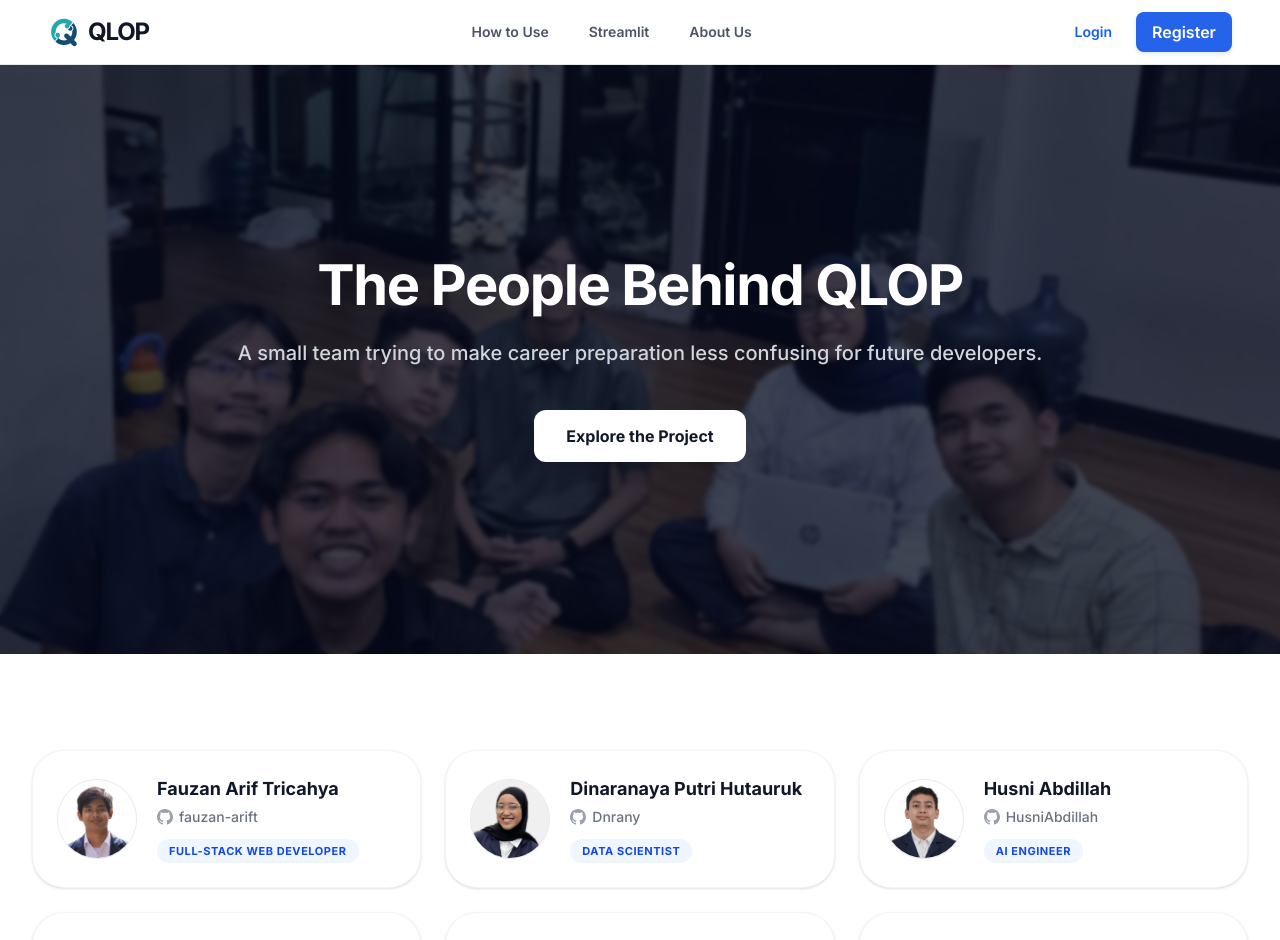
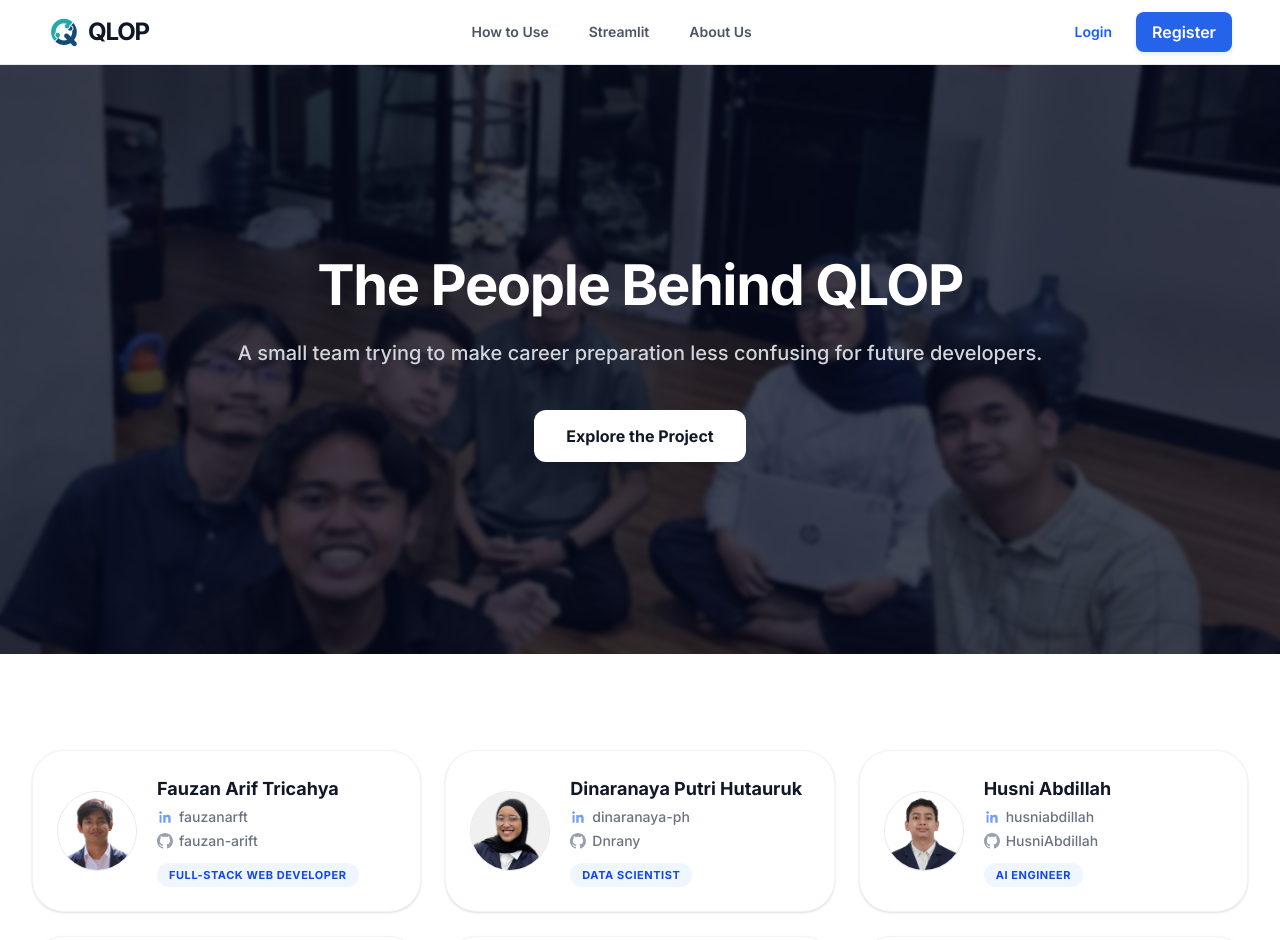
Before and after one commit to QLOP-CC26/qlop, a React (Vite) app in the folder frontend/: page /about in a window 1280 px wide. Shown: the top 940 px of the page. Built offline with nearby package versions, Linux system fonts and the light colour scheme.

Commit message:
style: menambahkan linkedin ke profile

```diff
--- a/frontend/src/components/InputField/InputField.jsx
+++ b/frontend/src/components/InputField/InputField.jsx
@@ -1,4 +1,5 @@
-import { Mail, Lock, User } from 'lucide-react';
+import { useState } from 'react';
+import { Mail, Lock, User, Eye, EyeOff } from 'lucide-react';
 
 const icons = { mail: Mail, lock: Lock, user: User };
 
@@ -14,7 +15,10 @@ const InputField = ({
   error,
   id,
 }) => {
+  const [showPassword, setShowPassword] = useState(false);
   const IconComponent = icon ? icons[icon] : null;
+  const isPassword = type === 'password';
+  const inputType = isPassword ? (showPassword ? 'text' : 'password') : type;
 
   return (
     <div className="flex flex-col gap-2 w-full">
@@ -50,13 +54,25 @@ const InputField = ({
 
         <input
           id={id}
-          type={type}
+          type={inputType}
           placeholder={placeholder}
           value={value}
           onChange={onChange}
           autoComplete="off"
-          className="flex-1 border-none bg-transparent text-base text-[#0F172A] placeholder-[#75777D] outline-none"
+          className="flex-1 border-none bg-transparent text-base text-[#0F172A] placeholder-[#75777D] outline-none [&::-ms-reveal]:hidden [&::-ms-clear]:hidden [&::-webkit-credentials-auto-fill-button]:hidden"
+          style={{ WebkitTextSecurity: undefined }}
         />
+
+        {isPassword && (
+          <button
+            type="button"
+            onClick={() => setShowPassword(!showPassword)}
+            className="text-[#75777D] flex-shrink-0 hover:text-[#45474C] transition-colors"
+            tabIndex={-1}
+          >
+            {showPassword ? <EyeOff className="w-5 h-5" /> : <Eye className="w-5 h-5" />}
+          </button>
+        )}
       </div>
 
       {error && <span className="text-xs text-red-500">{error}</span>}
--- a/frontend/src/pages/Auth/LoginPage.jsx
+++ b/frontend/src/pages/Auth/LoginPage.jsx
@@ -147,7 +147,6 @@ const LoginPage = () => {
               type="password"
               placeholder="••••••••"
               icon="lock"
-              hint="Forgot password?"
               value={form.password}
               onChange={handleChange('password')}
             />
--- a/frontend/src/pages/Landing/AboutUs.jsx
+++ b/frontend/src/pages/Landing/AboutUs.jsx
@@ -13,12 +13,30 @@ const GithubIcon = ({ className }) => (
   </svg>
 );
 
+const LinkedinIcon = ({ className = '' }) => {
+  const classes = `${className} w-4 h-4 text-blue-600 opacity-60 group-hover:opacity-100 transition-opacity`;
+
+  return (
+    <svg
+      xmlns="http://www.w3.org/2000/svg"
+      viewBox="0 0 24 24"
+      width="16"
+      height="16"
+      fill="currentColor"
+      className={classes}
+    >
+      <path d="M20.447 20.452h-3.554v-5.569c0-1.328-.027-3.036-1.849-3.036-1.851 0-2.134 1.445-2.134 2.94v5.665H9.355V9h3.414v1.561h.049c.476-.9 1.637-1.849 3.372-1.849 3.604 0 4.271 2.372 4.271 5.456v6.284zM5.337 7.433c-1.144 0-2.069-.927-2.069-2.07 0-1.143.925-2.069 2.069-2.069s2.069.926 2.069 2.069c0 1.143-.925 2.07-2.069 2.07zM6.814 20.452H3.86V9h2.954v11.452z" />
+    </svg>
+  );
+};
+
 const teamMembers = [
   {
     id: 1,
     name: 'Fauzan Arif Tricahya',
     role: 'Full-Stack Web Developer',
     github: 'fauzan-arift',
+    linkedin: 'fauzanarft',
     image: '/Fauzan-qlop.png',
   },
   {
@@ -26,6 +44,7 @@ const teamMembers = [
     name: 'Dinaranaya Putri Hutauruk',
     role: 'Data Scientist',
     github: 'Dnrany',
+    linkedin: 'dinaranaya-ph',
     image: '/Dinar-qlop.png',
   },
   {
@@ -33,6 +52,7 @@ const teamMembers = [
     name: 'Husni Abdillah',
     role: 'AI Engineer',
     github: 'HusniAbdillah',
+    linkedin: 'husniabdillah',
     image: '/Husni-qlop.png',
   },
   {
@@ -40,6 +60,7 @@ const teamMembers = [
     name: 'Wandy Chandra Wijaya',
     role: 'Full-Stack Web Developer',
     github: 'wandychandra',
+    linkedin: 'wandy-chandra-wijaya',
     image: '/Wandy-qlop.png',
   },
   {
@@ -47,6 +68,7 @@ const teamMembers = [
     name: 'Diko Duwi Saputra',
     role: 'Data Scientist',
     github: 'dikosaputra1231',
+    linkedin: 'dikosaputra1231',
     image: '/Diko-qlop.png',
   },
   {
@@ -54,6 +76,7 @@ const teamMembers = [
     name: 'Gilang Agung Prakoso',
     role: 'AI Engineer',
     github: 'prakoso09',
+    linkedin: 'gilang-agung-prakoso',
     image: '/Gilang-qlop.png',
   },
 ];
@@ -107,15 +130,29 @@ const AboutUsPage = () => {
               <div className="flex flex-col items-start">
                 <h3 className="text-lg font-bold text-gray-900 mb-1">{member.name}</h3>
 
+                <div className="flex flex-col items-start gap-1 mb-3">
+                  {member.linkedin && (
+                    <a
+                      href={`https://www.linkedin.com/in/${member.linkedin}`}
+                      target="_blank"
+                      rel="noopener noreferrer"
+                      className="flex items-center gap-1.5 text-sm font-medium text-gray-500 hover:text-gray-900 transition-colors"
+                    >
+                      <LinkedinIcon className="w-4 h-4 text-blue-600 group-hover:text-blue-800 transition-colors" />
+                      {member.linkedin}
+                    </a>
+                  )}
+
                   <a
                     href={`https://github.com/${member.github}`}
                     target="_blank"
                     rel="noopener noreferrer"
-                  className="flex items-center gap-1.5 text-sm font-medium text-gray-500 hover:text-gray-900 transition-colors mb-3"
+                    className="flex items-center gap-1.5 text-sm font-medium text-gray-500 hover:text-gray-900 transition-colors"
                   >
                     <GithubIcon className="w-4 h-4 text-gray-400 group-hover:text-gray-900 transition-colors" />
                     {member.github}
                   </a>
+                </div>
 
                 <span className="px-3 py-1 bg-blue-50 text-blue-700 text-[11px] uppercase tracking-wider font-bold rounded-full">
                   {member.role}
```
Lines whose indentation alone changed are shown as unchanged.
